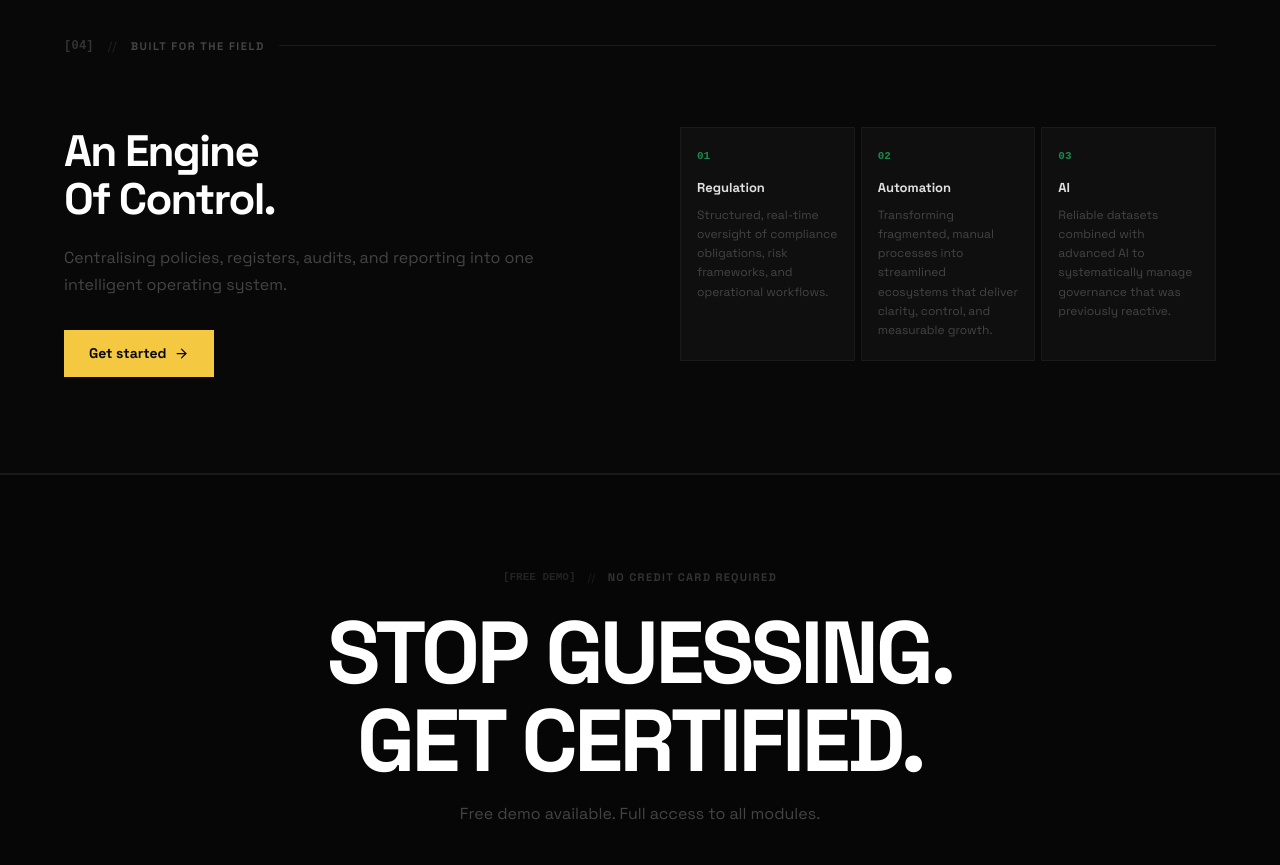
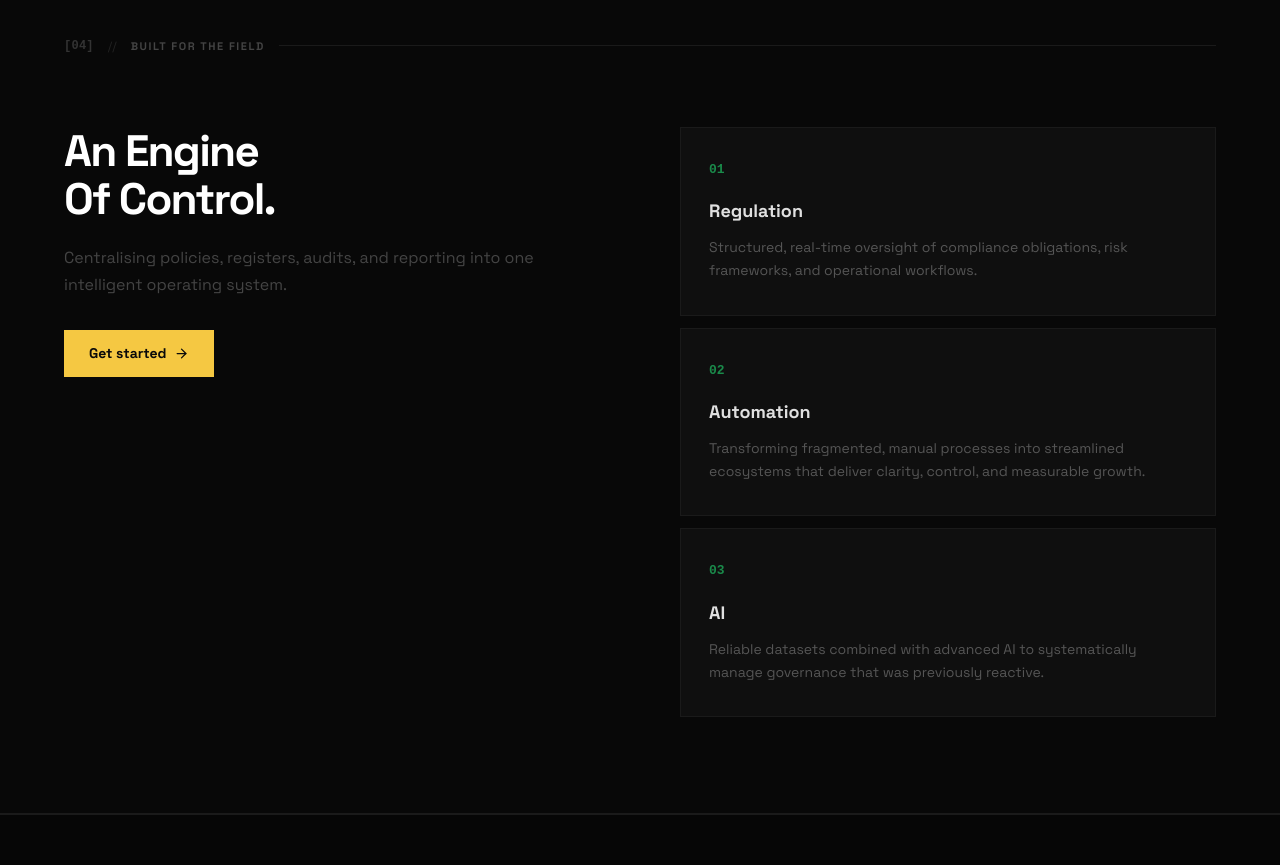
Before and after one commit to xUrbanShotsx/Finalproduct, a Next.js app: page / in a window 1280 px wide. Shown: the part 3360-4225 px from the top of the page. Built offline with nearby package versions, Linux system fonts and the light colour scheme.

Commit message:
Landing: enlarge field-section frames (stacked, larger padding + type)

```diff
--- a/src/app/page.tsx
+++ b/src/app/page.tsx
@@ -686,17 +686,17 @@ export default function LandingPage() {
                 Get started <ArrowRight size={15} />
               </Link>
             </div>
-            {/* Right — 3-col cards */}
-            <div style={{ display: "grid", gridTemplateColumns: "1fr 1fr 1fr", gap: "6px" }}>
+            {/* Right — stacked cards */}
+            <div style={{ display: "grid", gridTemplateColumns: "1fr", gap: "12px" }}>
               {[
                 ["01", "Regulation", "Structured, real-time oversight of compliance obligations, risk frameworks, and operational workflows."],
                 ["02", "Automation", "Transforming fragmented, manual processes into streamlined ecosystems that deliver clarity, control, and measurable growth."],
                 ["03", "AI",         "Reliable datasets combined with advanced AI to systematically manage governance that was previously reactive."],
               ].map(([num, title, desc]) => (
-                <div key={num} style={{ background: "#0f0f0f", border: "1px solid #1a1a1a", padding: "20px 16px" }}>
-                  <div style={{ fontFamily: "monospace", fontSize: "11px", fontWeight: 700, color: "#1a8a4a", marginBottom: "14px" }}>{num}</div>
-                  <div style={{ fontSize: "13px", fontWeight: 700, color: "#e0e0e0", marginBottom: "8px" }}>{title}</div>
-                  <div style={{ fontSize: "12px", color: "#444", lineHeight: 1.6 }}>{desc}</div>
+                <div key={num} style={{ background: "#0f0f0f", border: "1px solid #1a1a1a", padding: "32px 28px" }}>
+                  <div style={{ fontFamily: "monospace", fontSize: "13px", fontWeight: 700, color: "#1a8a4a", marginBottom: "18px" }}>{num}</div>
+                  <div style={{ fontSize: "18px", fontWeight: 700, color: "#e0e0e0", marginBottom: "12px" }}>{title}</div>
+                  <div style={{ fontSize: "14px", color: "#555", lineHeight: 1.65 }}>{desc}</div>
                 </div>
               ))}
             </div>
```
